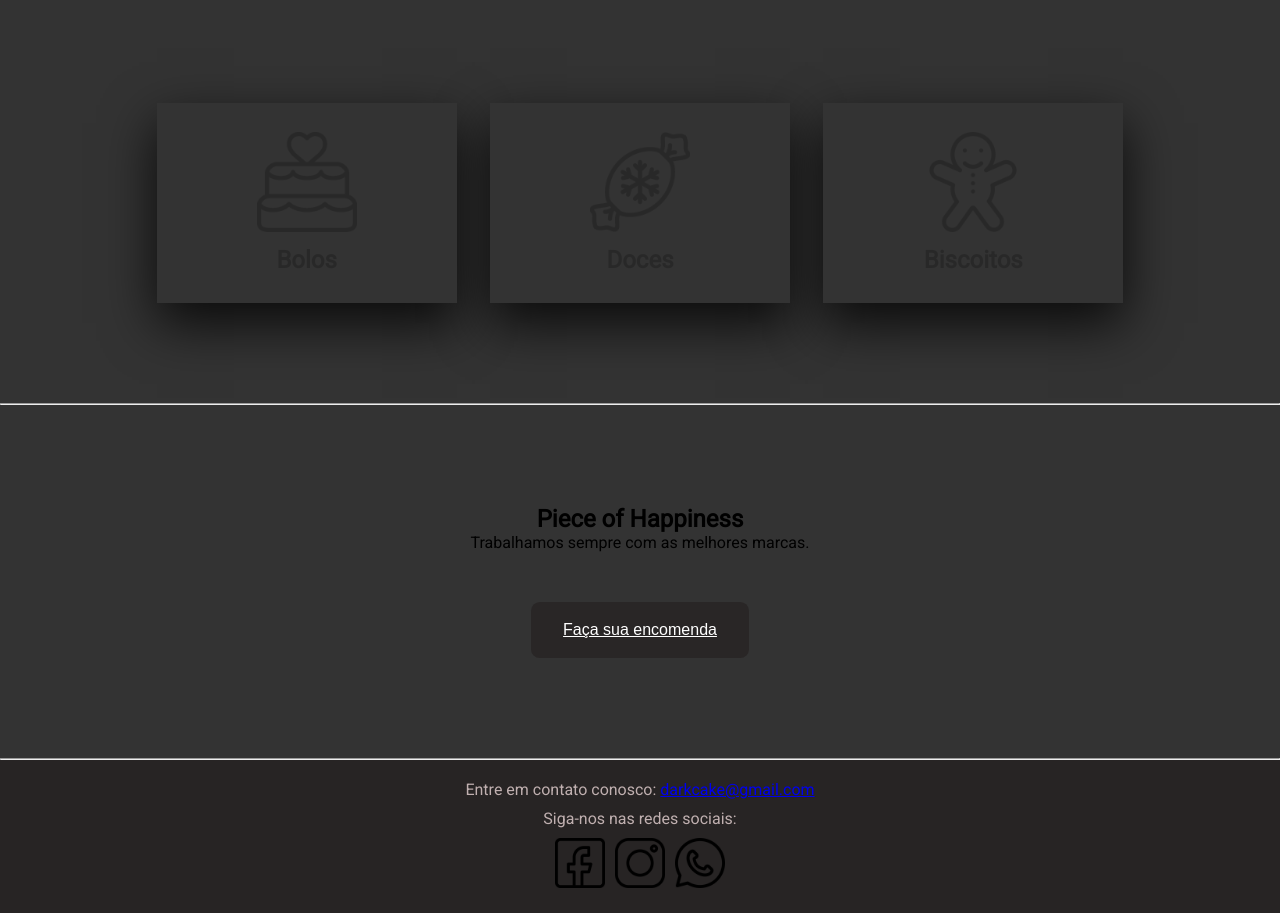
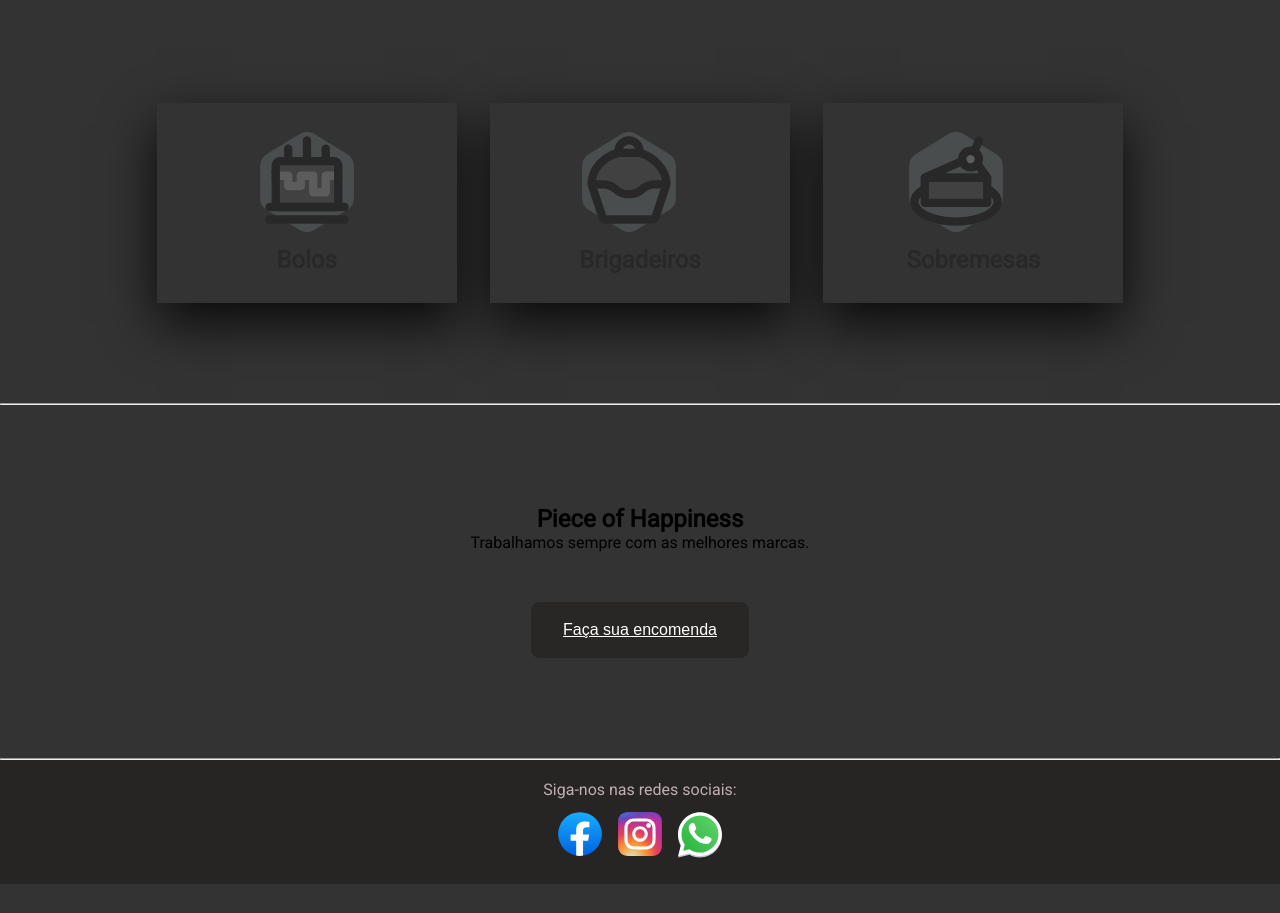
Before and after one commit to camposcaique/Dark_Cake_Project, a plain HTML site: page index.html in a window 1280 px wide. Shown: the part 576-1489 px from the top of the page. After the commit the page ends 1460 px from the top, so only its background shows below. Drawn offline with Linux system fonts and the light colour scheme.

Commit message:
trocando ícones do site

```diff
--- a/index.html
+++ b/index.html
@@ -32,13 +32,13 @@
         <div class="card">
             <div class="face face1">
                 <div class="content">
-                    <img src="./images/Holidays-Wedding-Cake-icon.png">
+                    <img src="./images/cake-three-svgrepo-com.svg">
                     <h3>Bolos</h3>
                 </div>
             </div>
             <div class="face face2">
                 <div class="content">
-                    <p>Bolos para casamentos, aniversários, temáticos.</p>
+                    <p>Bolos para casamentos, aniversários, temáticos e bentô cakes</p>
                     <a href="">Ver todos</a>
                 </div>
             </div>
@@ -46,13 +46,13 @@
         <div class="card">
             <div class="face face1">
                 <div class="content">
-                    <img src="./images/Holidays-Christmas-Candy-icon.png">
-                    <h3>Doces</h3>
+                    <img src="./images/cake-four-svgrepo-com.svg">
+                    <h3>Brigadeiros</h3>
                 </div>
             </div>
             <div class="face face2">
                 <div class="content">
-                    <p>Ovos de páscoa, chocotones recheados, doces de festas.</p>
+                    <p>Ninho com Nutella, Ferreiro Rocher, Churros.</p>
                     <a href="">Ver todos</a>
                 </div>
             </div>
@@ -60,13 +60,13 @@
         <div class="card">
             <div class="face face1">
                 <div class="content">
-                    <img src="./images/Cookie-Man-icon.png">
-                    <h3>Biscoitos</h3>
+                    <img src="./images/sobremesa-one-svgrepo-com.svg">
+                    <h3>Sobremesas</h3>
                 </div>
             </div>
             <div class="face face2">
                 <div class="content">
-                    <p>Gingerbread Cookies, biscoitos enfeitados.</p>
+                    <p>Cheese Cake, Pudim de Sorvete, Pudim de Leite Condensado, Torta de Chocolate e Delícia de Morango.</p>
                     <a href="">Ver todos</a>
                 </div>
             </div>
@@ -83,20 +83,20 @@
 
     <hr>
     <footer class="footer">
-        <p>Entre em contato conosco: <a href="mailto:contato@meusite.com">darkcake@gmail.com</a></p>
+
         <p>Siga-nos nas redes sociais:</p>
 
         <ul>
         <div class="socialmedia">
 
                 <li><a href="https://www.facebook.com/profile.php?id=100028835267545" target="_blank">
-                    <img src="./images/facebook (1).png" alt="Facebook" id="facebook">
+                    <img src="./images/facebook-1-svgrepo-com.svg" alt="Facebook" id="facebook">
 
                     <li><a href="https://www.instagram.com/darkcake_/" target="_blank">
-                        <img src="./images/instagram (1).png" alt="Facebook" id="instagram">
+                        <img src="./images/instagram-1-svgrepo-com.svg" alt="Instagram" id="instagram">
 
                         <li><a href="https://api.whatsapp.com/send?phone=5511997028406" target="_blank">
-                            <img src="./images/whatsapp.png" alt="Facebook" id="whatsapp">
+                            <img src="./images/whatsapp-svgrepo-com.svg" alt="WhatsApp" id="whatsapp">
 
         </ul>
 
```
Also changed, not shown: images/Cookie-Man-icon.png (deleted), images/Holidays-Christmas-Candy-icon.png (deleted), images/Holidays-Wedding-Cake-icon.png (deleted), images/cake-four-svgrepo-com.svg (added), images/cake-three-svgrepo-com.svg (added), images/face-with-smiling-open-eyes-svgrepo-com.svg (added), images/facebook (1).png (deleted), images/facebook-1-svgrepo-com.svg (added), images/instagram (1).png (deleted), images/instagram-1-svgrepo-com.svg (added), images/sobremesa-one-svgrepo-com.svg (added), images/whatsapp-svgrepo-com.svg (added), images/whatsapp.png (deleted).
